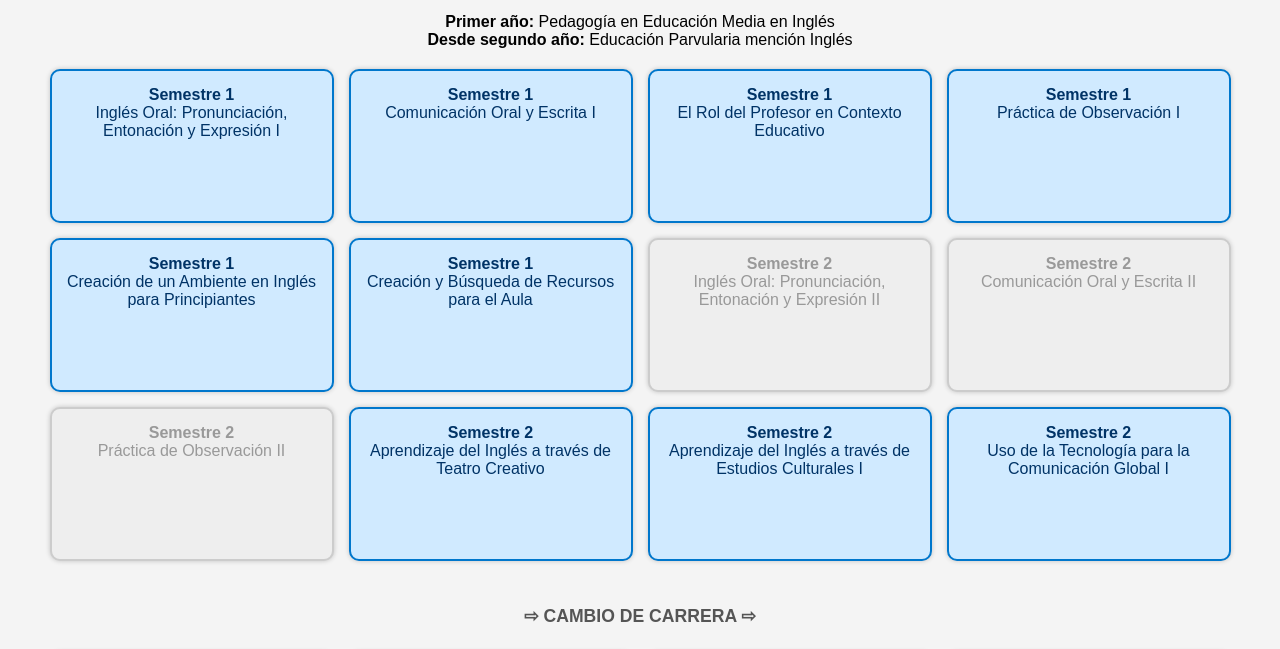
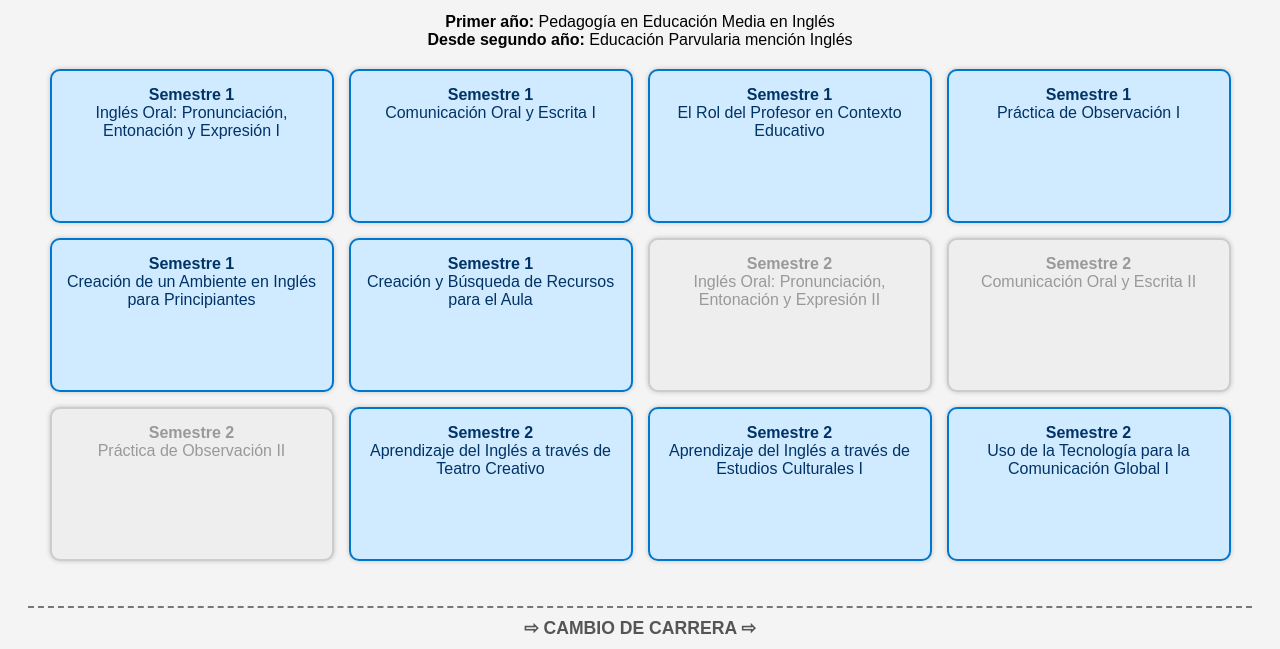
Before and after one commit to Ortegakeo/nau, a plain HTML site: page index.html in a window 1280 px wide. Shown: the part 89-738 px from the top of the page. Drawn offline with Linux system fonts and the light colour scheme.

Commit message:
Update style.css

```diff
--- a/style.css
+++ b/style.css
@@ -26,6 +26,8 @@ h1 {
   font-size: 1.1em;
   font-weight: bold;
   color: #555;
+  border-top: 2px dashed #777;
+  padding-top: 10px;
 }
 
 /* Tarjetas */
```
